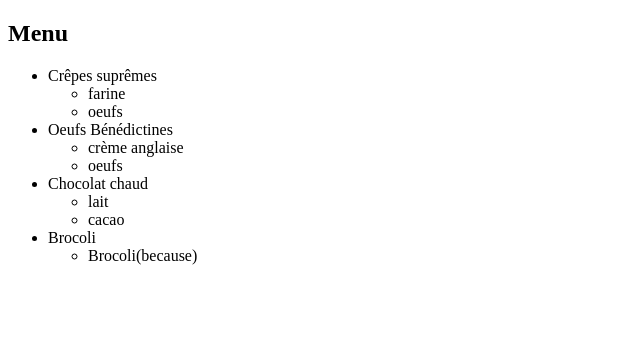
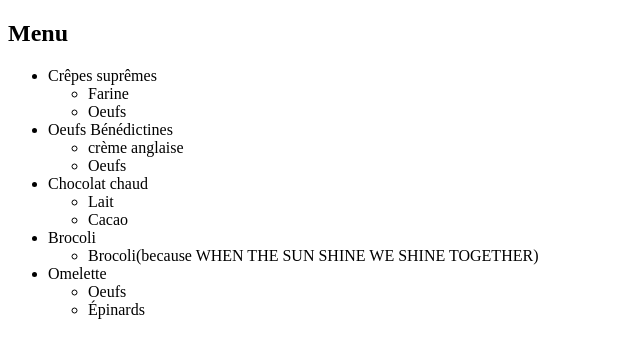
Before and after one commit to pamelasanscartier/Catherine-Pancake, a plain HTML site: page index.html in a window 1280 px wide. Shown: the whole page, without its empty margins (0-640 px from the left). Drawn offline with Linux system fonts and the light colour scheme.

Commit message:
menu version poum

```diff
--- a/index.html
+++ b/index.html
@@ -10,26 +10,33 @@
     <h2>Menu</h2>
     <ul>
         <li>Crêpes suprêmes<ul>
-            <li>farine</li>
-        <li>oeufs</li>
+            <li>Farine</li>
+        <li>Oeufs</li>
     </ul></li>
         <li>Oeufs Bénédictines
                 <ul>
                     <li>crème anglaise</li>
-                    <li>oeufs</li>
+                    <li>Oeufs</li>
                 </ul>
         </li>
         <li>Chocolat chaud
                 <ul>
-                    <li>lait</li>
-                    <li>cacao</li>
+                    <li>Lait</li>
+                    <li>Cacao</li>
                 </ul>
         </li>
 
         <li>Brocoli
                 <ul>
-                    <li>Brocoli(because)</li>
+                    <li>Brocoli(because WHEN THE SUN SHINE WE SHINE TOGETHER)</li>
                 </ul>
+        </li>
+
+        <li>Omelette
+            <ul>
+                <li>Oeufs</li>
+                <li>Épinards</li>
+            </ul>
         </li>
 
 
```
